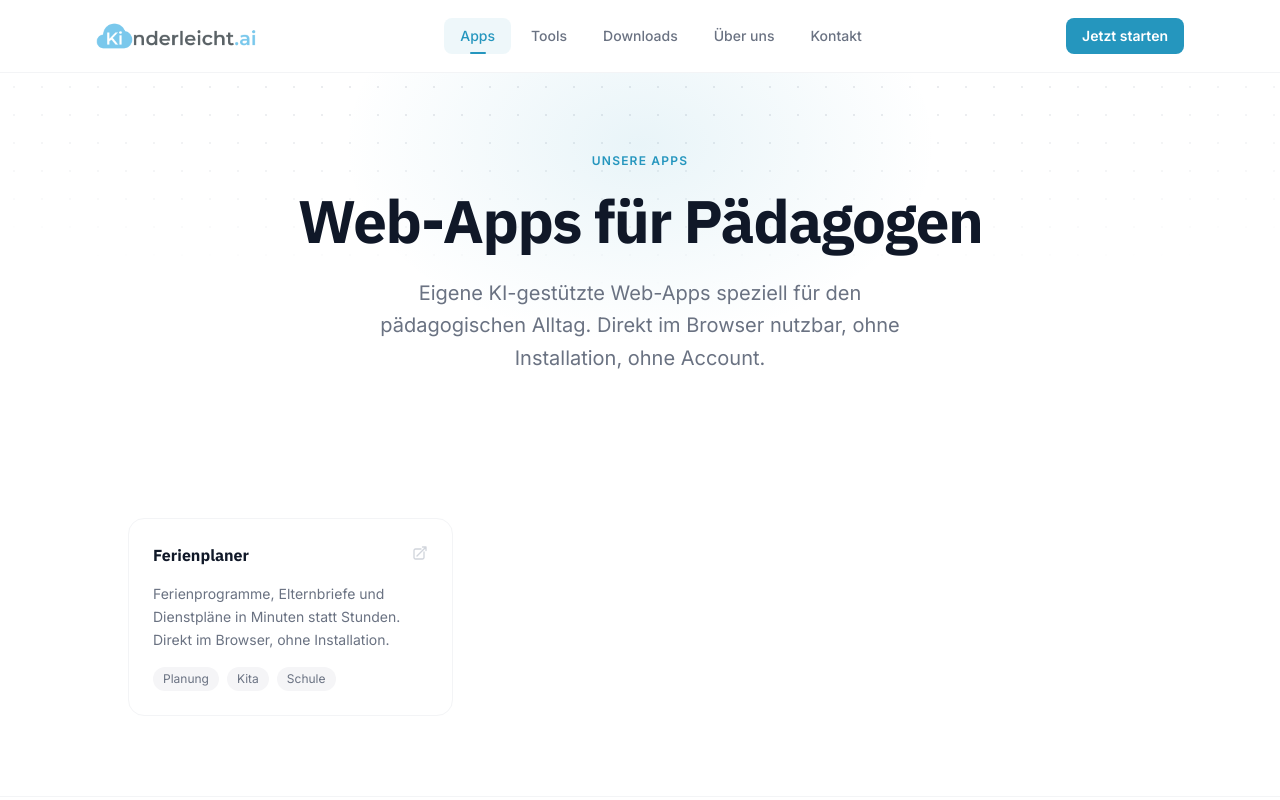
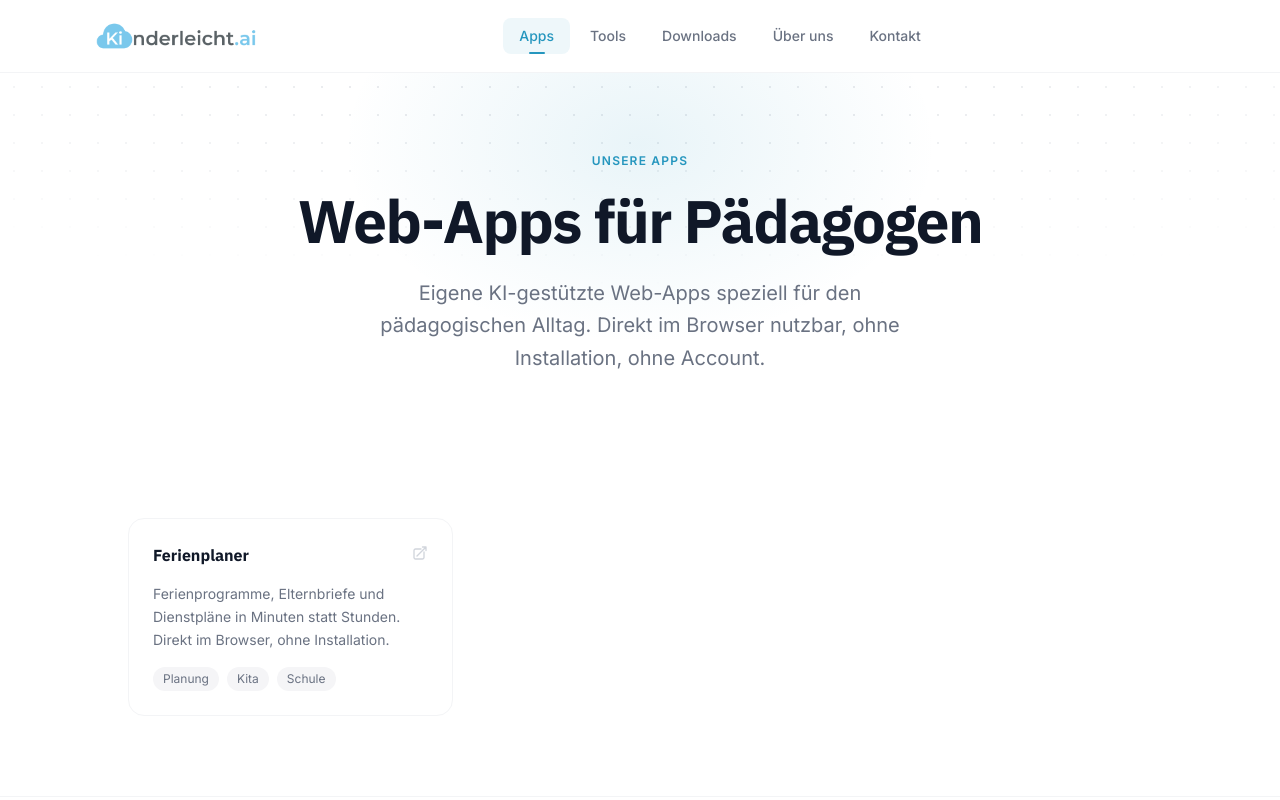
Before and after one commit to daumnicolas89-oss/kinderleicht-ai, a Next.js app: page /apps in a window 1280 px wide. Shown: the top 800 px of the page. Built offline with nearby package versions, Linux system fonts and the light colour scheme.

Commit message:
Design 4

```diff
--- a/components/Nav.tsx
+++ b/components/Nav.tsx
@@ -55,16 +55,8 @@ export default function Nav() {
             })}
           </nav>
 
-          {/* CTA + Hamburger */}
+          {/* Hamburger */}
           <div className="flex items-center gap-3">
-            <Link
-              href="/tools"
-              className="hidden md:inline-flex items-center px-4 py-2 text-sm font-semibold text-white rounded-lg transition-opacity hover:opacity-90"
-              style={{ backgroundColor: "#2596be" }}
-            >
-              Jetzt starten
-            </Link>
-
             {/* Mobile hamburger */}
             <button
               className="md:hidden flex flex-col justify-center items-center w-9 h-9 rounded-lg hover:bg-gray-50 gap-[5px] transition-colors"
@@ -100,16 +92,6 @@ export default function Nav() {
                 </Link>
               );
             })}
-            <div className="pt-2 mt-1 border-t border-gray-100">
-              <Link
-                href="/tools"
-                onClick={() => setMobileOpen(false)}
-                className="block w-full text-center px-4 py-3 text-sm font-semibold text-white rounded-lg"
-                style={{ backgroundColor: "#2596be" }}
-              >
-                Jetzt starten
-              </Link>
-            </div>
           </nav>
         </div>
       )}
```
